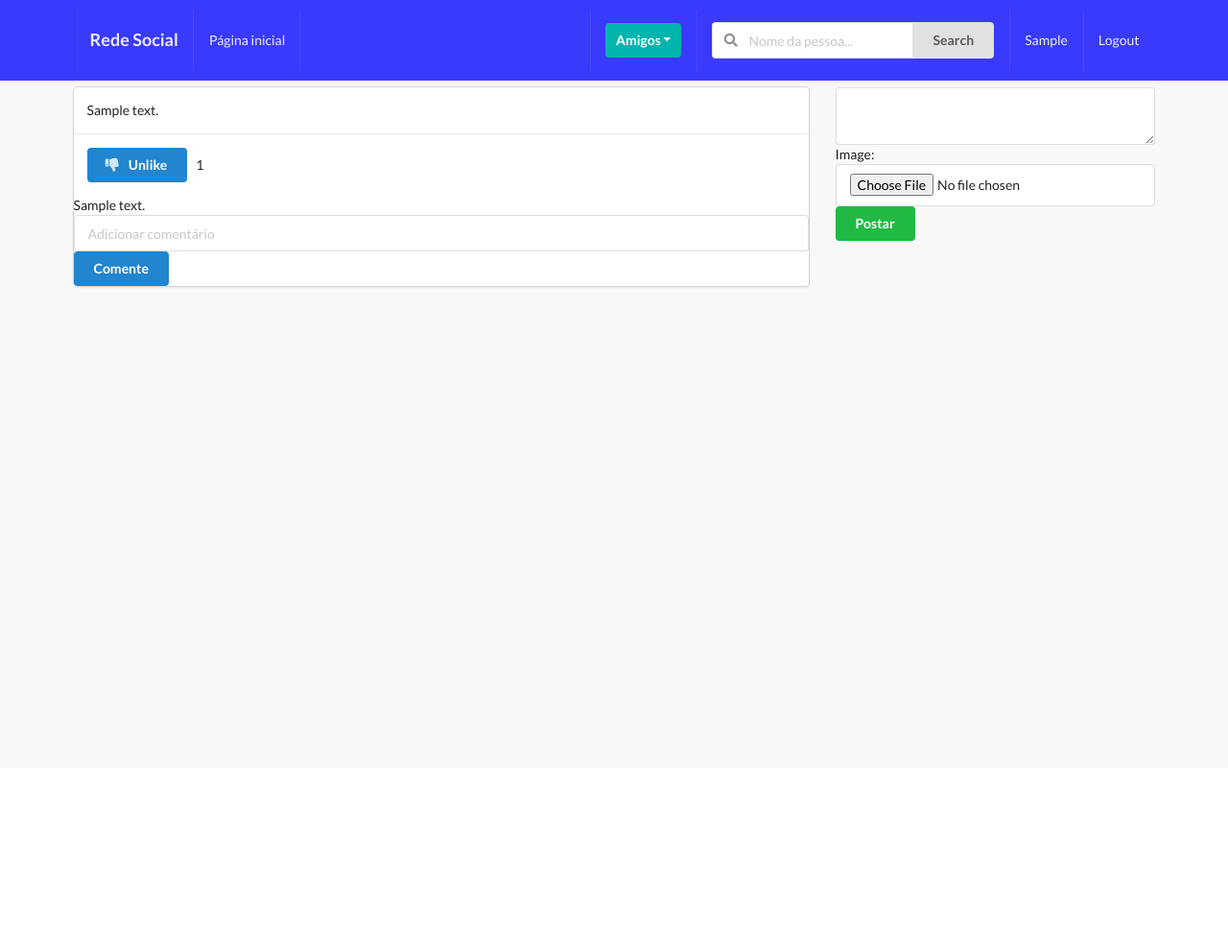
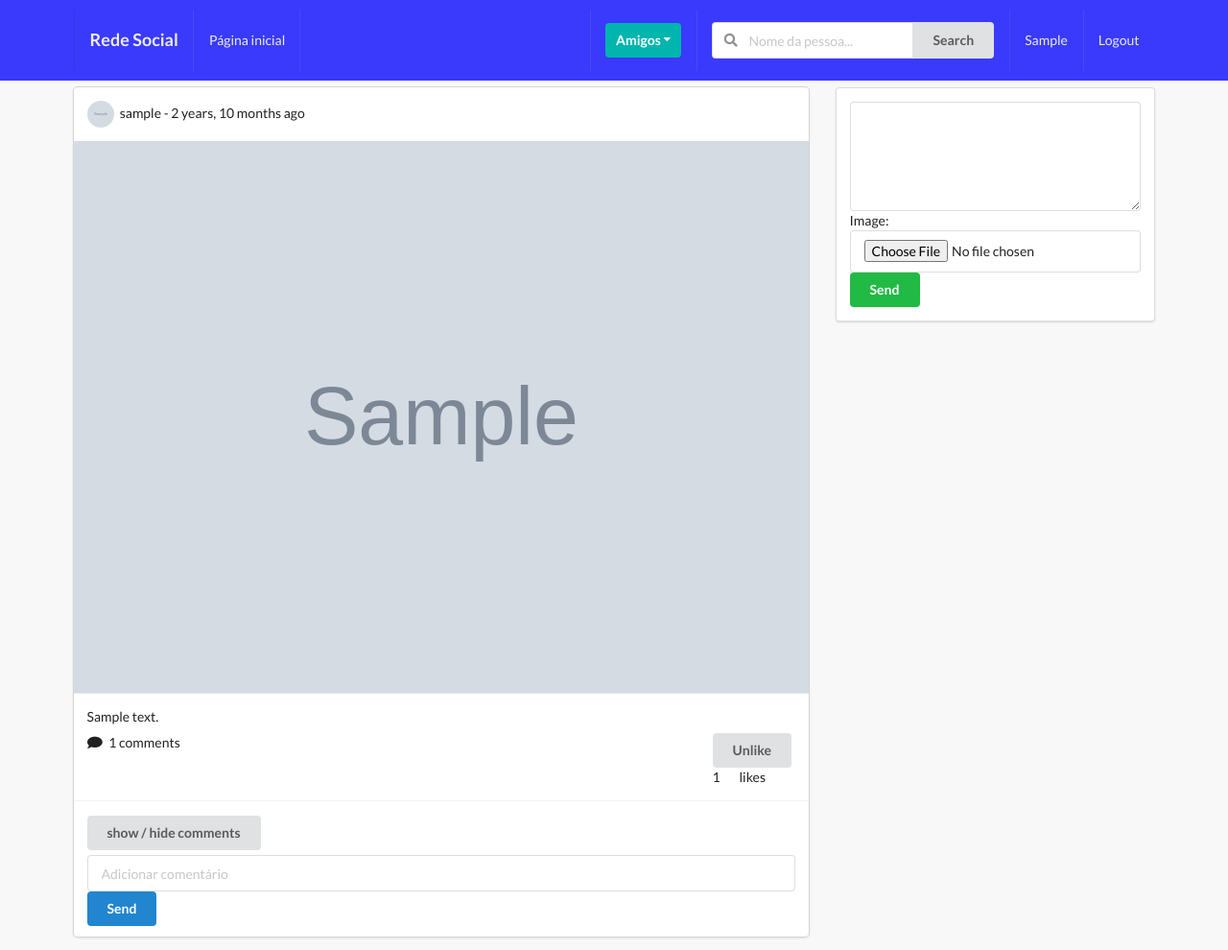
Before and after one commit to odiegofarias/social-network, a Django app: page /posts/ in a window 1280 px wide. Shown: the whole page at 96% size. Before the commit the page ends 300 px from the top, so only its background shows below. Run offline with Django 4.2, Linux system fonts and the light colour scheme; a user stored in the database is signed in; tables that the repository leaves empty hold one stand-in row (values such as "Sample post"); grey boxes marked "Sample" are stand-in pictures; some libraries are stand-ins or nearby versions.

Commit message:
Adicionada alteração no template de main.html

```diff
--- a/posts/forms.py
+++ b/posts/forms.py
@@ -6,7 +6,7 @@
     content = forms.CharField(
         label="",
         widget=forms.Textarea(
-            attrs={'rows': 2}
+            attrs={'rows': 5}
         ))
     class Meta:
         model = Post
--- a/posts/templates/posts/main.html
+++ b/posts/templates/posts/main.html
@@ -4,59 +4,157 @@
     posts
 {% endblock title %}
 
-
-
 {% block content %}
 <div class="ui grid">
-        <div class="row">
     <div class="eleven wide column">
         {% for post in posts %}
+
         <div class="ui fluid card">
             <div class="content">
-                            {{ post.content }}
+                <div class="right floated meta">
+                <div class="ui grid">
+                    {% comment %} <div class="row">
+                        {% if request.user == post.author.user %}
+                            <a href="{% url 'posts:post-update' post.pk %}"><button class="ui button bwhite-lg ">Update</button></a>
+                            <a href="{% url 'posts:post-delete' post.pk %}"><button class="ui button bwhite-lg ">Delete</button></a>
+                        {% endif %}
+                    </div> {% endcomment %}
+                </div>
+
+                </div>
+                <img class="ui avatar image" src={{post.author.avatar.url}}>
+                {{ post.author.user }} - {{ post.created|timesince}} ago
+            </div>
+            <div class="ui fluid image">
+                {% if post.image %}
+                    <img src={{post.image.url}}>
+                {% endif %}
             </div>
             <div class="content">
-                            <form action="{% url 'posts:like-post-view' %}" method="POST">
+                <p> {{ post.content }} </p>
+                <div class="right floated">
+                    <form action="{% url 'posts:like-post-view' %}" method="POST" class='like-form' id='{{post.id}}'>
                         {% csrf_token %}
-                                <input type="hidden" name="post_id" value={{ post.id }}>
-                                <button type="submit" class="ui primary button">
+                        <input type="hidden" name="post_id" value={{post.id}}>
 
+                            <button type="submit" class="ui button like-btn{{post.id}}">
                                 {% if profile not in post.liked.all %}
-                                        <i class="thumbs up icon"></i>&nbsp;Like
+                                    Like
                                 {% else %}
-                                        <i class="thumbs down icon"></i>&nbsp;Unlike
+                                    Unlike
                                 {% endif %}
-
                             </button>
-                                &nbsp;{{ post.num_likes }}
+                            <div class="ui grid">
+                                <div class="column">
+                                    <div class="like-count{{post.id}}"> {{post.num_likes}} </div>
+                                </div>
+                                <div class="column">
+                                    likes
+                                </div>
+                            </div>
                     </form>
                 </div>
-                        <div>
+                <i class="comment icon"></i>
+                <span> {{ post.num_comments }} comments</span>
+            </div>
+            <div class="extra content">
+                <div class="mb-5">
+
+                </div>
+                <button class="cmt_btn ui button mb-5">show / hide comments</button>
+                <div class="comment-box">
                 {% if post.comment_set.all %}
-                                {% for comment in post.comment_set.all %}
-                                    <p>{{ comment.body }}</p>
+                    {% for c in post.comment_set.all %}
+
+                        <div class="ui segment mb-5">
+                            <img class="ui avatar image" src={{c.user.avatar.url}}>
+                            <span>{{ c.user }}</span>
+                            <div class='mt-5'>{{ c.body }}</div>
+                        </div>
+
                     {% endfor %}
                 {% endif %}
                 </div>
-                        <form action="" method="POST" class="ui form">
+
+                <form action="" method="POST"class='ui fluid form'>
                     {% csrf_token %}
-                            <input type="hidden" name="post_id" value={{ post.id }}>
+                    <input type="hidden" name="post_id" value={{post.id}}>
                     {{ c_form }}
-                            <button type="submit" class="ui primary button" name="submit_c_form">Comente</button>
+                    <button type="submit" name="submit_c_form" class="ui primary button mt-5 w-full">Send</button>
                 </form>
             </div>
+        </div>
+
+
         {% endfor %}
     </div>
     <div class="five wide column">
+        <div class="ui segment">
             {% if post_added %}
-                    <div class="ui green message">Post adicionado</div>
+                <div class="ui green message">Post added</div>
             {% endif %}
-                <form action="" method="POST" class="ui form" enctype="multipart/form-data">
+            <form action="" method="POST" class='ui form' enctype="multipart/form-data">
                 {% csrf_token %}
-                    {{ p_form }}
-                    <button type="submit" class="ui button positive" name="submit_p_form">Postar</button>
+                {{p_form}}
+                <button type='submit' name="submit_p_form" class="ui positive button w-full mt-5">Send</button>
             </form>
         </div>
     </div>
 </div>
 {% endblock content %}
+
+{% block scripts %}
+    <script>
+        $( document ).ready(function() {
+            let display = false
+            $(".cmt_btn").click(function () {
+                if (display===false) {
+                    $(this).next(".comment-box").show("slow");
+                    display=true
+                } else {
+                    $(this).next(".comment-box").hide("slow");
+                    display=false
+                }
+            });
+
+            $('.like-form').submit(function(e){
+                e.preventDefault()
+
+                const post_id = $(this).attr('id')
+
+                const likeText = $(`.like-btn${post_id}`).text()
+                const trim = $.trim(likeText)
+
+                const url = $(this).attr('action')
+
+                let res;
+                const likes = $(`.like-count${post_id}`).text()
+                const trimCount = parseInt(likes)
+
+                $.ajax({
+                    type: 'POST',
+                    url: url,
+                    data: {
+                        'csrfmiddlewaretoken': $('input[name=csrfmiddlewaretoken]').val(),
+                        'post_id':post_id,
+                    },
+                    success: function(response) {
+                        if(trim === 'Unlike') {
+                            $(`.like-btn${post_id}`).text('Like')
+                            res = trimCount - 1
+                        } else {
+                            $(`.like-btn${post_id}`).text('Unlike')
+                            res = trimCount + 1
+                        }
+
+                        $(`.like-count${post_id}`).text(res)
+                    },
+                    error: function(response) {
+                        console.log('error', response)
+                    }
+                })
+
+            })
+        });
+    </script>
+{% endblock scripts %}
--- a/posts/views.py
+++ b/posts/views.py
@@ -11,7 +11,7 @@
     # Valores iniciais
     p_form = PostModelForm()
     c_form = CommentModelForm()
-    post_added = False
+    post_added = False # Mensgaem exibida quando o usuário posta.
 
     if 'submit_p_form' in request.POST:
         print(request.POST)
--- a/static_project/style.css
+++ b/static_project/style.css
@@ -11,3 +11,20 @@
 .mb-7 {
     margin-bottom: 7px !important;
 }
+
+.mb-5 {
+    margin-bottom: 5px !important;
+}
+
+.bwhite-lg {
+    background-color: transparent !important;
+}
+
+.bwhite-sm {
+    background-color: transparent !important;
+    width: 10px !important;
+}
+
+.comment-box {
+    display: none;
+}
```
Lines whose indentation alone changed are shown as unchanged.
